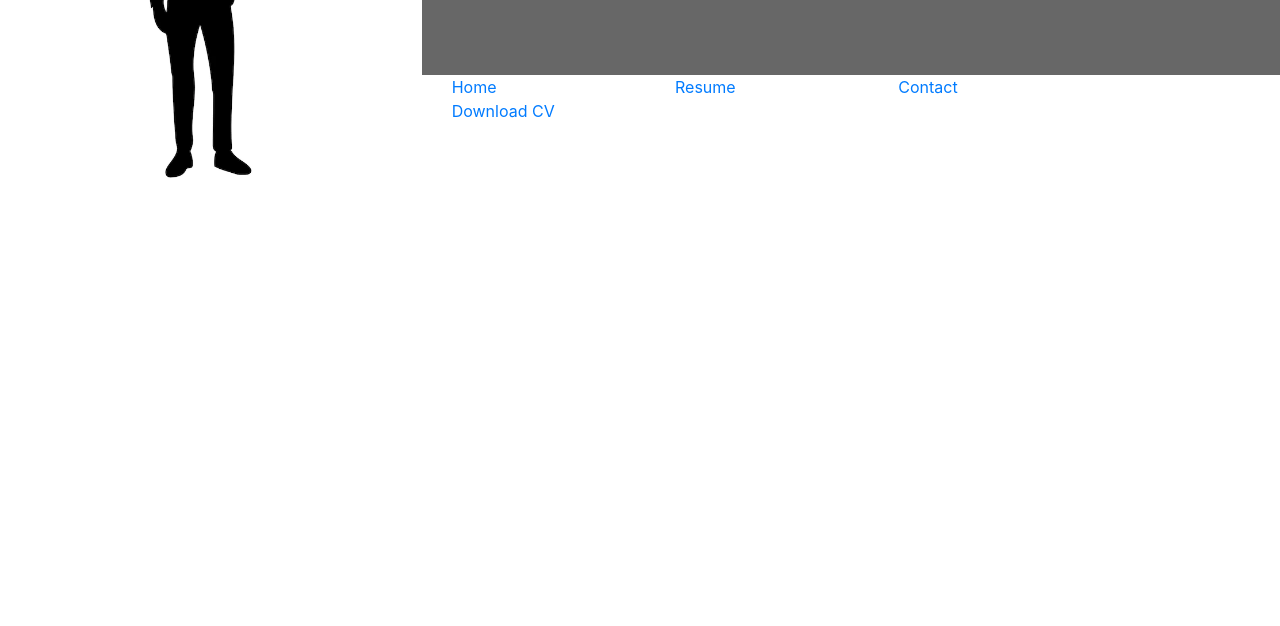
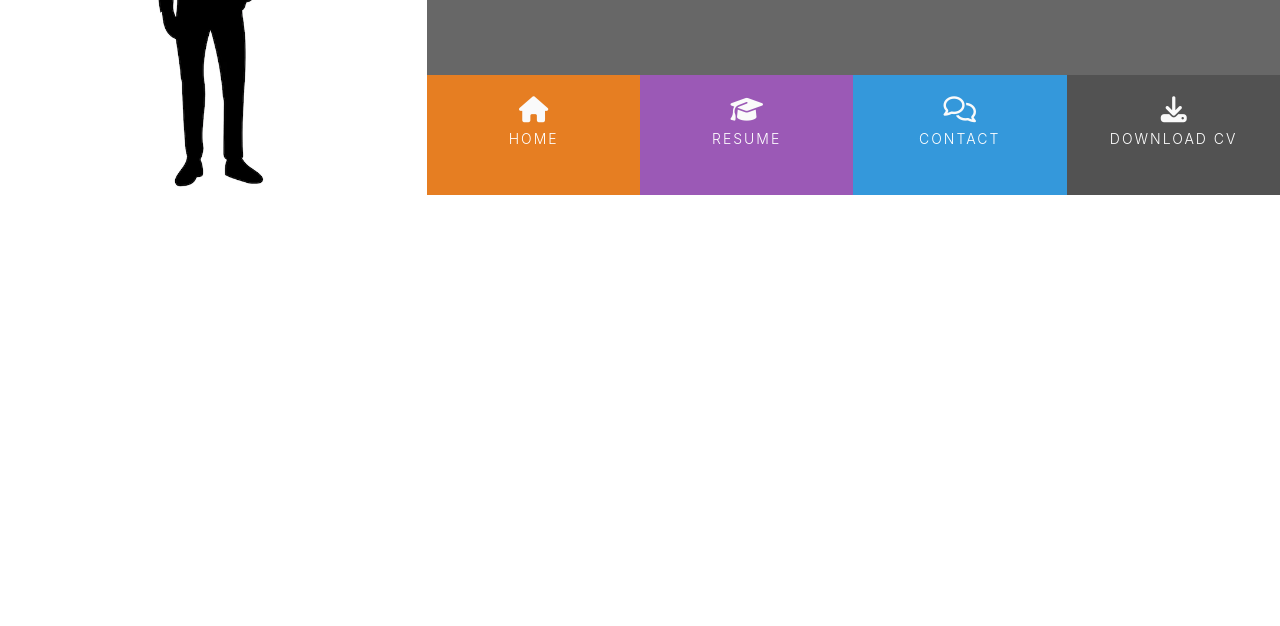
Before and after one commit to LiamEdwards931/CV, a plain HTML site: page index.html in a window 1280 px wide. Shown: the part 174-800 px from the top of the page. Drawn offline with nearby package versions, Linux system fonts and the light colour scheme.

Commit message:
add animation style to nav

```diff
--- a/assets/css/style.css
+++ b/assets/css/style.css
@@ -5,7 +5,19 @@
 }
 
 .ui-menu-color-home {
+    background-color: #e67e22;
+}
 
+.ui-menu-color-resume {
+    background-color: #9b59b6;
+}
+
+.ui-menu-color-contact {
+    background-color: #3498db;
+}
+
+.ui-menu-color-download {
+    background-color: #525252;
 }
 
 /* -------------------------------- Heading */
@@ -42,3 +54,58 @@ header {
     font-size: 28px;
     margin: 20px 0 90px 0;
 }
+
+.list-inline-item:not(:last-child) {
+    margin: 0;
+}
+
+.menucontainer {
+    font-size: 0;
+}
+
+#nav {
+    margin: 0;
+}
+
+#nav li {
+    font-size: 14px;
+    padding: 0;
+}
+
+.menuitem {
+    height: 120px;
+    text-align: center;
+    padding: 0;
+}
+
+.menuitem a {
+    width: 100%;
+    text-decoration: none;
+    color: white;
+    height: 120px;
+}
+
+.menuitem a i {
+    padding-top: 22px;
+    display: block;
+    color: #fafafa;
+    font-size: 26px;
+}
+
+.menuitem span {
+    display: block;
+    width: 100%;
+    padding-top: 5px;
+    text-align: center;
+    text-transform: uppercase;
+    font-size: 14px;
+    font-weight: 300;
+    letter-spacing: 2px;
+}
+
+/*--------------------------------------------Hover.css*/
+/* important is used here as imported styles were not being overwrit */
+.hvr-sweep-to-bottom:before {
+    background-color: rgba(0, 0, 0, 0.2) !important;
+    height: 120px;
+}
--- a/index.html
+++ b/index.html
@@ -6,21 +6,18 @@
     <meta name="viewport" content="width=device-width, initial-scale=1.0" />
     <title>Liam CV</title>
     <!-- Bootstrap CSS-->
-    <link
-      rel="stylesheet"
-      href="https://cdn.jsdelivr.net/npm/bootstrap@4.6.2/dist/css/bootstrap.min.css"
-      integrity="sha384-xOolHFLEh07PJGoPkLv1IbcEPTNtaed2xpHsD9ESMhqIYd0nLMwNLD69Npy4HI+N"
+    <link rel="stylesheet"href="https://cdn.jsdelivr.net/npm/bootstrap@4.6.2/dist/css/bootstrap.min.css"
+    integrity="sha384-xOolHFLEh07PJGoPkLv1IbcEPTNtaed2xpHsD9ESMhqIYd0nLMwNLD69Npy4HI+N"
+    crossorigin="anonymous"/>
+    <!-- font awesome-->
+    <script
+      src="https://kit.fontawesome.com/2fed14f4e7.js"
       crossorigin="anonymous"
-    />
-    <!-- font awesome-->
-    <link
-      rel="stylesheet"
-      href="https://cdn.jsdelivr.net/npm/@fortawesome/fontawesome-free@6.2.1/css/fontawesome.min.css"
-      integrity="sha384-QYIZto+st3yW+o8+5OHfT6S482Zsvz2WfOzpFSXMF9zqeLcFV0/wlZpMtyFcZALm"
-      crossorigin="anonymous"
-    />
+    ></script>
     <!--CSS sheet-->
     <link rel="stylesheet" href="assets/css/style.css" type="text/css" />
+    <!--CSS hover effect-->
+    <link rel="stylesheet" href="https://cdnjs.cloudflare.com/ajax/libs/hover.css/2.1.1/css/hover-min.css" type="text/css" />
     <!--google font-->
     <link rel="preconnect" href="https://fonts.googleapis.com" />
     <link rel="preconnect" href="https://fonts.gstatic.com" crossorigin />
@@ -31,29 +28,29 @@
   </head>
   <body>
     <header>
-      <div class="row">
+      <div class="row no-gutters">
         <a class="col-md-4 logo" href="index.html"></a>
         <div class="col-md-8">
-          <div class="row bg-color-name-title">
+          <div class="row no-gutters bg-color-name-title">
             <div class="col heading">
               <h1 class="name">Liam Edwards</h1>
               <h2 class="title">Full Stack Developer</h2>
             </div>
           </div>
-          <div class="row">
+          <div class="row no-gutters">
             <div class="col">
-              <ul id="nav" class="list-inline">
-                <li class ="col-6 col-sm-3 ui-menu-color-home list-inline-item">
-                    <a href ="#"><span>Home</span></a>
+              <ul id="nav" class="list-inline menucontainer">
+                <li class="col-6 col-sm-3 ui-menu-color-home list-inline-item menuitem">
+                  <a href="#" class ="hvr-sweep-to-bottom"><i class="fa-solid fa-house" aria-hidden="True"></i><span>Home</span></a>
                 </li>
-                <li class="col-6 col-sm-3 list-inline-item">
-                    <a href="#"><span>Resume</span></a>
+                <li class="col-6 col-sm-3 ui-menu-color-resume list-inline-item menuitem">
+                    <a href="#" class ="hvr-sweep-to-bottom"><i class="fa-solid fa-graduation-cap"></i><span>Resume</span></a>
                 </li>
-                <li class="col-6 col-sm-3 list-inline-item">
-                    <a href="#"><span>Contact</span></a>
+                <li class="col-6 col-sm-3 ui-menu-color-contact list-inline-item menuitem">
+                    <a href="#" class ="hvr-sweep-to-bottom"><i class="fa-regular fa-comments"></i><span>Contact</span></a>
                 </li>
-                <li class="col-6 col-sm-3 list-inline-item">
-                    <a href="#"><span>Download CV</span></a>
+                <li class="col-6 col-sm-3 ui-menu-color-download list-inline-item menuitem">
+                    <a href="#" class ="hvr-sweep-to-bottom"><i class="fa-solid fa-download"></i><span>Download CV</span></a>
                 </li>
               </ul>
             </div>
```
